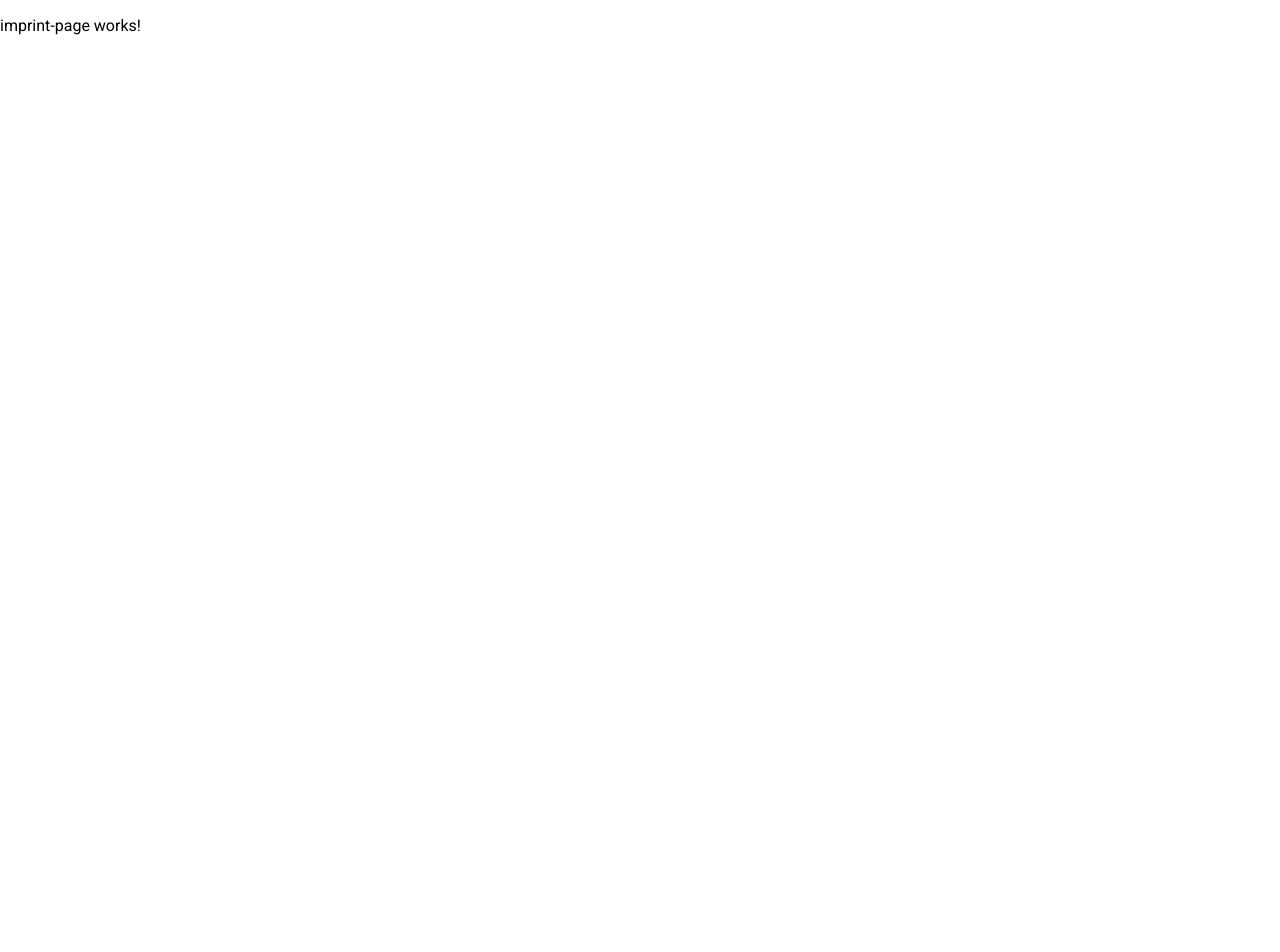
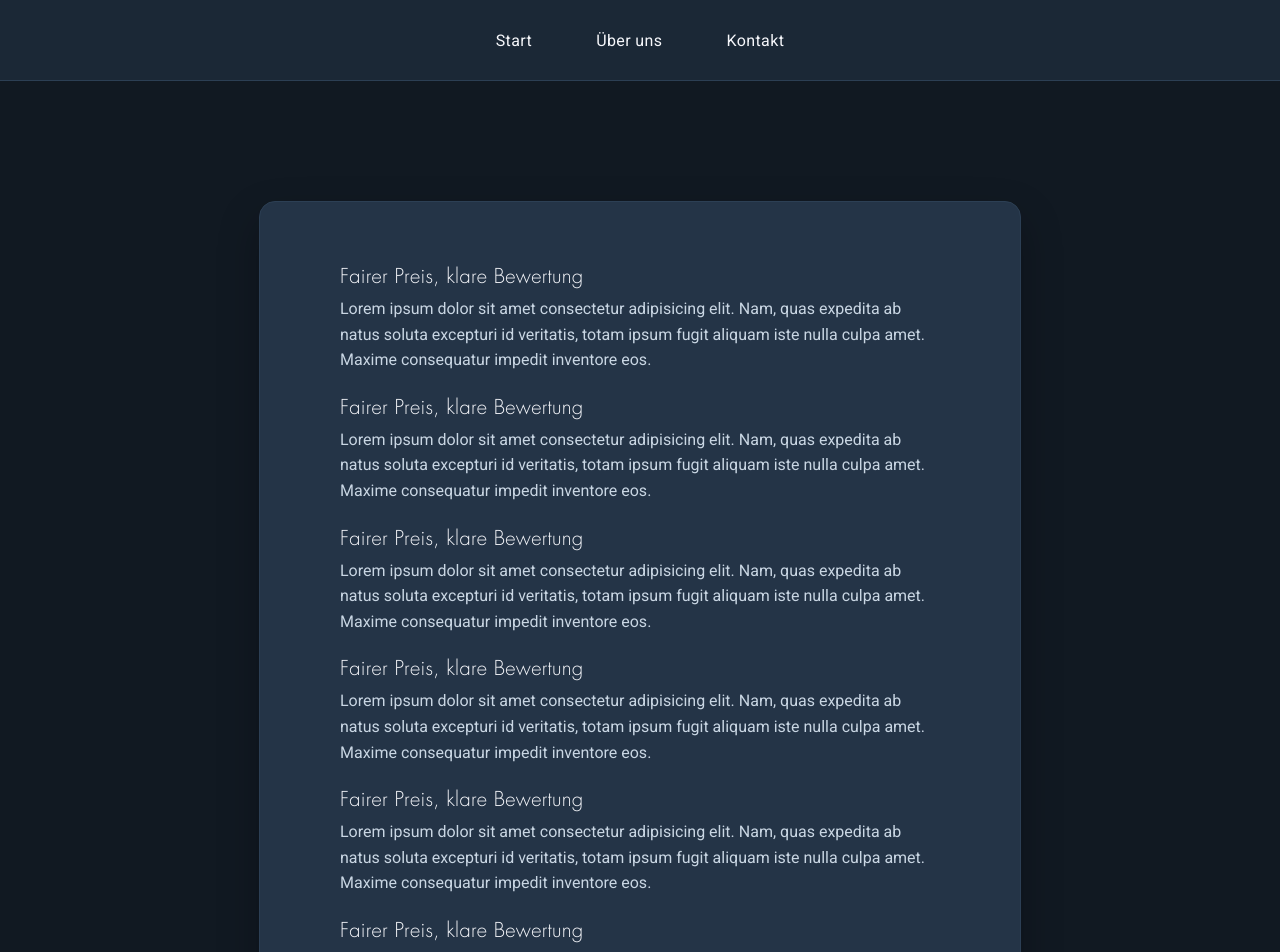
Before and after one commit to ErsanBihorac/autoankauf, an Angular app: page /imprint in a window 1280 px wide. Shown: the top 952 px of the page. Before the commit the page ends 800 px from the top, so only its background shows below. Built offline with nearby package versions, Linux system fonts and the light colour scheme.

Commit message:
feat: created pp and imprint placeholders

```diff
--- a/src/app/components/imprint-page/imprint-page.html
+++ b/src/app/components/imprint-page/imprint-page.html
@@ -1 +1,3 @@
-<p>imprint-page works!</p>
+<app-nav></app-nav>
+<app-imprint></app-imprint>
+<app-footer></app-footer>
--- a/src/app/components/imprint-page/imprint-page.ts
+++ b/src/app/components/imprint-page/imprint-page.ts
@@ -1,8 +1,11 @@
 import { Component } from '@angular/core';
+import { Nav } from "../nav/nav";
+import { Imprint } from "../imprint/imprint";
+import { Footer } from "../footer/footer";
 
 @Component({
   selector: 'app-imprint-page',
-  imports: [],
+  imports: [Nav, Imprint, Footer],
   templateUrl: './imprint-page.html',
   styleUrl: './scss/imprint-page.scss',
 })
--- /dev/null
+++ b/src/app/components/imprint/imprint.html
@@ -0,0 +1,60 @@
+<div class="wrapper">
+  <section class="imprint">
+    <div class="imprint_block">
+      <h3>Fairer Preis, klare Bewertung</h3>
+      <p>
+        Lorem ipsum dolor sit amet consectetur adipisicing elit. Nam, quas expedita ab natus soluta
+        excepturi id veritatis, totam ipsum fugit aliquam iste nulla culpa amet. Maxime consequatur
+        impedit inventore eos.
+      </p>
+    </div>
+    <div class="imprint_block">
+      <h3>Fairer Preis, klare Bewertung</h3>
+      <p>
+        Lorem ipsum dolor sit amet consectetur adipisicing elit. Nam, quas expedita ab natus soluta
+        excepturi id veritatis, totam ipsum fugit aliquam iste nulla culpa amet. Maxime consequatur
+        impedit inventore eos.
+      </p>
+    </div>
+    <div class="imprint_block">
+      <h3>Fairer Preis, klare Bewertung</h3>
+      <p>
+        Lorem ipsum dolor sit amet consectetur adipisicing elit. Nam, quas expedita ab natus soluta
+        excepturi id veritatis, totam ipsum fugit aliquam iste nulla culpa amet. Maxime consequatur
+        impedit inventore eos.
+      </p>
+    </div>
+    <div class="imprint_block">
+      <h3>Fairer Preis, klare Bewertung</h3>
+      <p>
+        Lorem ipsum dolor sit amet consectetur adipisicing elit. Nam, quas expedita ab natus soluta
+        excepturi id veritatis, totam ipsum fugit aliquam iste nulla culpa amet. Maxime consequatur
+        impedit inventore eos.
+      </p>
+    </div>
+    <div class="imprint_block">
+      <h3>Fairer Preis, klare Bewertung</h3>
+      <p>
+        Lorem ipsum dolor sit amet consectetur adipisicing elit. Nam, quas expedita ab natus soluta
+        excepturi id veritatis, totam ipsum fugit aliquam iste nulla culpa amet. Maxime consequatur
+        impedit inventore eos.
+      </p>
+    </div>
+    <div class="imprint_block">
+      <h3>Fairer Preis, klare Bewertung</h3>
+      <p>
+        Lorem ipsum dolor sit amet consectetur adipisicing elit. Nam, quas expedita ab natus soluta
+        excepturi id veritatis, totam ipsum fugit aliquam iste nulla culpa amet. Maxime consequatur
+        impedit inventore eos.
+      </p>
+    </div>
+    <div class="imprint_block">
+      <h3>Fairer Preis, klare Bewertung</h3>
+      <p>
+        Lorem ipsum dolor sit amet consectetur adipisicing elit. Nam, quas expedita ab natus soluta
+        excepturi id veritatis, totam ipsum fugit aliquam iste nulla culpa amet. Maxime consequatur
+        impedit inventore eos.
+      </p>
+    </div>
+  </section>
+</div>
--- /dev/null
+++ b/src/app/components/imprint/scss/imprint.scss
@@ -0,0 +1,51 @@
+@use '../../../styles/colors' as color;
+@use '../../../styles/fonts' as font;
+
+.wrapper {
+  width: 100%;
+  background-color: color.$bg-muted;
+  display: flex;
+  justify-content: center;
+  padding: 120px 0px;
+}
+
+.imprint {
+  background-color: color.$bg-surface;
+  padding: 64px 80px;
+  max-width: 1400px;
+  width: 600px;
+  display: flex;
+  flex-direction: column;
+  gap: 24px;
+  border-radius: 16px;
+  border: 1px solid color.$border-subtle;
+  box-shadow: 0 18px 40px rgba(0, 0, 0, 0.28);
+  position: relative;
+
+  @media (max-width: 800px) {
+    width: calc(100% - 32px);
+    padding: 48px 28px;
+  }
+
+  &_block {
+    display: flex;
+    flex-direction: column;
+    gap: 8px;
+  }
+
+  h3 {
+    margin: 0;
+    font-size: 20px;
+    font-weight: 600;
+    color: color.$font-primary;
+    font-family: font.$font-secondary;
+    letter-spacing: 0.3px;
+  }
+
+  p {
+    margin: 0;
+    color: color.$font-secondary;
+    font-size: 16px;
+    line-height: 1.6;
+  }
+}
--- a/src/app/components/privacy-policy-page/privacy-policy-page.html
+++ b/src/app/components/privacy-policy-page/privacy-policy-page.html
@@ -1 +1,3 @@
-<p>privacy-policy-page works!</p>
+<app-nav></app-nav>
+<app-privacy-policy></app-privacy-policy>
+<app-footer></app-footer>
--- a/src/app/components/privacy-policy-page/privacy-policy-page.ts
+++ b/src/app/components/privacy-policy-page/privacy-policy-page.ts
@@ -1,8 +1,11 @@
 import { Component } from '@angular/core';
+import { PrivacyPolicy } from "../privacy-policy/privacy-policy";
+import { Nav } from "../nav/nav";
+import { Footer } from "../footer/footer";
 
 @Component({
   selector: 'app-privacy-policy-page',
-  imports: [],
+  imports: [PrivacyPolicy, Nav, Footer],
   templateUrl: './privacy-policy-page.html',
   styleUrl: './scss/privacy-policy-page.scss',
 })
--- /dev/null
+++ b/src/app/components/privacy-policy/privacy-policy.html
@@ -0,0 +1,34 @@
+<div class="wrapper">
+  <section class="pp">
+    <div class="pp_block">
+      <h3>Fairer Preis, klare Bewertung</h3>
+      <p>Lorem ipsum dolor sit amet consectetur adipisicing elit. Deserunt illo quidem, distinctio totam neque repudiandae enim! Minima dolore libero cum reprehenderit fugiat? Voluptatem, distinctio. Corporis praesentium animi qui quidem eligendi.</p>
+    </div>
+
+    <div class="pp_block">
+      <h3>Fairer Preis, klare Bewertung</h3>
+      <p>Lorem ipsum dolor sit amet consectetur adipisicing elit. Deserunt illo quidem, distinctio totam neque repudiandae enim! Minima dolore libero cum reprehenderit fugiat? Voluptatem, distinctio. Corporis praesentium animi qui quidem eligendi.</p>
+    </div>
+
+    <div class="pp_block">
+      <h3>Fairer Preis, klare Bewertung</h3>
+      <p>Lorem ipsum dolor sit amet consectetur adipisicing elit. Deserunt illo quidem, distinctio totam neque repudiandae enim! Minima dolore libero cum reprehenderit fugiat? Voluptatem, distinctio. Corporis praesentium animi qui quidem eligendi.</p>
+    </div>
+
+    <div class="pp_block">
+      <h3>Fairer Preis, klare Bewertung</h3>
+      <p>Lorem ipsum dolor sit amet consectetur adipisicing elit. Deserunt illo quidem, distinctio totam neque repudiandae enim! Minima dolore libero cum reprehenderit fugiat? Voluptatem, distinctio. Corporis praesentium animi qui quidem eligendi.</p>
+    </div>
+
+    <div class="pp_block">
+      <h3>Fairer Preis, klare Bewertung</h3>
+      <p>Lorem ipsum dolor sit amet consectetur adipisicing elit. Deserunt illo quidem, distinctio totam neque repudiandae enim! Minima dolore libero cum reprehenderit fugiat? Voluptatem, distinctio. Corporis praesentium animi qui quidem eligendi.</p>
+    </div>
+
+    <div class="pp_block">
+      <h3>Fairer Preis, klare Bewertung</h3>
+      <p>Lorem ipsum dolor sit amet consectetur adipisicing elit. Deserunt illo quidem, distinctio totam neque repudiandae enim! Minima dolore libero cum reprehenderit fugiat? Voluptatem, distinctio. Corporis praesentium animi qui quidem eligendi.</p>
+    </div>
+
+  </section>
+</div>
--- /dev/null
+++ b/src/app/components/privacy-policy/scss/privacy-policy.scss
@@ -0,0 +1,51 @@
+@use '../../../styles/colors' as color;
+@use '../../../styles/fonts' as font;
+
+.wrapper {
+  width: 100%;
+  background-color: color.$bg-muted;
+  display: flex;
+  justify-content: center;
+  padding: 120px 0px;
+}
+
+.pp {
+  background-color: color.$bg-surface;
+  padding: 64px 80px;
+  max-width: 1400px;
+  width: 600px;
+  display: flex;
+  flex-direction: column;
+  gap: 24px;
+  border-radius: 16px;
+  border: 1px solid color.$border-subtle;
+  box-shadow: 0 18px 40px rgba(0, 0, 0, 0.28);
+  position: relative;
+
+  @media (max-width: 800px) {
+    width: calc(100% - 32px);
+    padding: 48px 28px;
+  }
+
+  &_block {
+    display: flex;
+    flex-direction: column;
+    gap: 8px;
+  }
+
+  h3 {
+    margin: 0;
+    font-size: 20px;
+    font-weight: 600;
+    color: color.$font-primary;
+    font-family: font.$font-secondary;
+    letter-spacing: 0.3px;
+  }
+
+  p {
+    margin: 0;
+    color: color.$font-secondary;
+    font-size: 16px;
+    line-height: 1.6;
+  }
+}
--- a/src/styles.scss
+++ b/src/styles.scss
@@ -29,4 +29,5 @@ body {
   font-family: font.$font-primary;
   margin: 0;
   scroll-behavior: smooth;
+  background-color: color.$bg-muted;
 }
```
Also changed, not shown: src/app/components/imprint/imprint.ts (added, +11 -0 lines), src/app/components/privacy-policy/privacy-policy.ts (added, +11 -0 lines), 1 other file (tests, documents, lock files or other folders).
